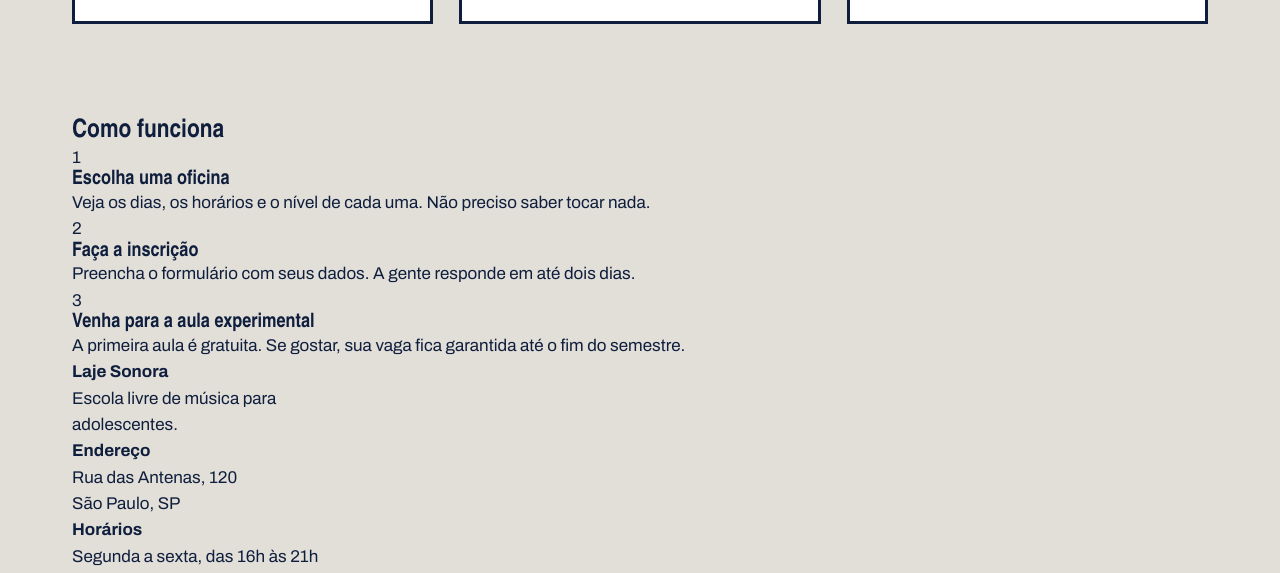
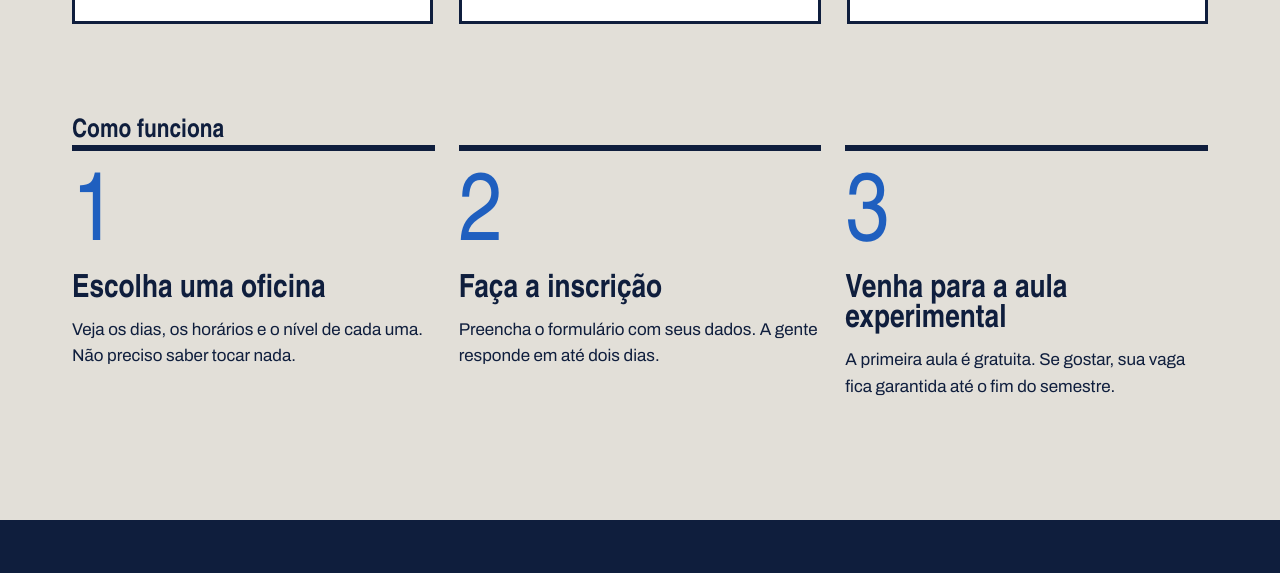
Before and after one commit to laumarcelino/laje_sonora, a plain HTML site: page index.html in a window 1280 px wide. Shown: the part 1665-2238 px from the top of the page. Drawn offline with Linux system fonts and the light colour scheme; a web font is replaced by a local one.

Commit message:
Página inicial pronta

```diff
--- a/index.css
+++ b/index.css
@@ -128,7 +128,7 @@ h1, h2, h3 {
   }
 
   .cartaz-lateral {
-    aling-items: flex-start;
+    align-items: flex-start;
   }
 
   .secao {
@@ -191,3 +191,51 @@ h1, h2, h3 {
     display: flex;
     justify-content: space-between;
     }
+
+    .passos {
+      display: flex;
+      gap: 24px;
+    }
+
+    .passo {
+      border-top: 6px solid var(--tinta);
+      padding-top: 20px;
+      flex: 1;
+    }
+
+    .passo-numero {
+      font-family: var(--fonte-cartaz);
+      font-size: 96px;
+      font weight: 900;
+      line-height: 1;
+      color: var(--caixa-agua);
+    }
+
+    .passo h3 {
+      font-size: 32px;
+      margin-block: 8px 12px;
+    }
+
+    .rodape {
+      margin-top: 120px;
+      background: var(--tinta);
+      color: var(--concreto);
+       padding: 56px 0;
+    }
+
+    .rodape-colunas {
+      display: flex;
+      gap: 40px;
+      flex-direction: row;
+    }
+
+    .rodape-coluna {
+      flex: 1;
+}
+
+    .rodape h4 {
+     font-family: var(--fonte-cartaz);
+     font-size: 28px;
+     color: var(--fita);
+     margin-bottom: 12px;
+}
--- a/index.html
+++ b/index.html
@@ -142,28 +142,27 @@
 
    <footer class="rodape">
     <div class="conteudo rodape-colunas">
+
         <div class="rodape-coluna">
             <h4>Laje Sonora</h4>
             <p>Escola livre de música para <br> adolescentes.</p>
         </div>
-        </div>
-        <div class="conteudo rodape-colunas">
+
         <div class="rodape-coluna">
             <h4>Endereço</h4>
             <p>Rua das Antenas, 120 <br> São Paulo, SP</p>
         </div>
-        </div>
-        <div class="conteudo rodape-colunas">
+
         <div class="rodape-coluna">
             <h4>Horários</h4>
             <p>Segunda a sexta, das 16h às 21h <br> Sábado, das 9h às 13h</p>
         </div>
-        </div>
-        <div class="conteudo rodape-colunas">
+
         <div class="rodape-coluna">
             <h4>Contato</h4>
             <p>contato@lajesonora.com.br <br> (11) 91234 5678</p>
         </div>
+
     </div>
 </footer>
 
```
Lines whose indentation alone changed are shown as unchanged.
